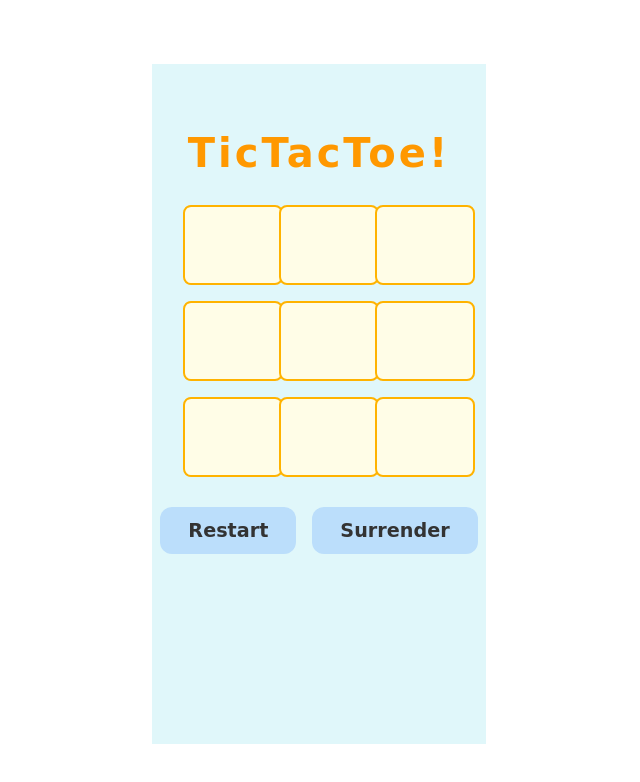
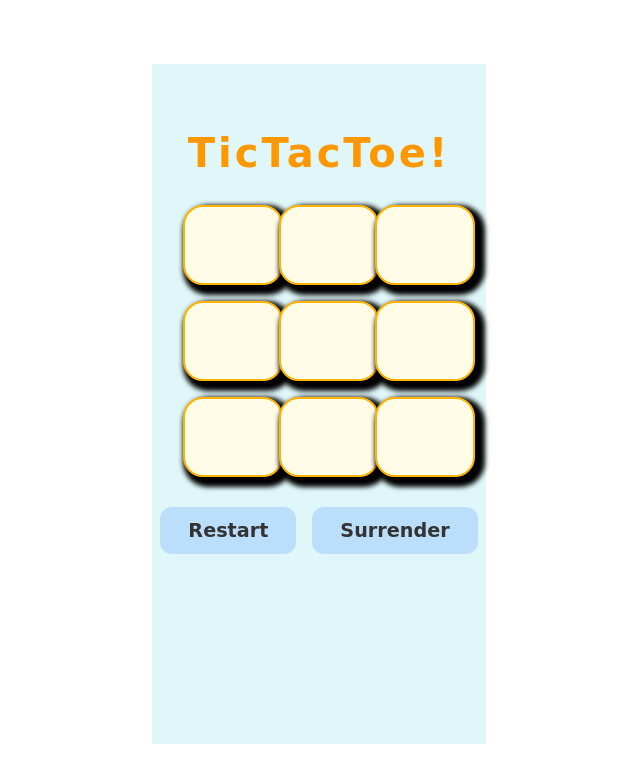
Before and after one commit to pb-06/tictactoe, a React (Vite) app: page / in a window 1280 px wide. Shown: the top 782 px of the page, without its empty margins (321-961 px from the left). Built offline with nearby package versions, Linux system fonts and the light colour scheme.

Commit message:
App-css made to do stuff.

```diff
--- a/src/App.css
+++ b/src/App.css
@@ -72,13 +72,13 @@ h1 {
 .square {
   background: #fffde7;
   border: 2px solid #ffb300;
-  /* TODO - add border radius */
+  border-radius: 20px;
   width: 80px;
   height: 80px;
   font-size: 2.5rem;
   color: #4caf50;
   cursor: pointer;
-  /* TODO - add some shadow */
+  box-shadow: 5px 5px 5px 5px black;
   transition: background 0.2s, color 0.2s, filter 0.15s;
 }
 .square:hover {
```
